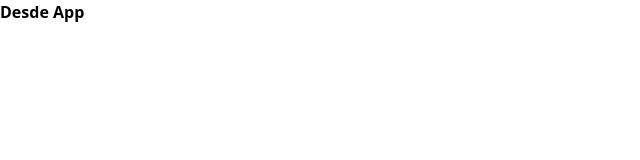
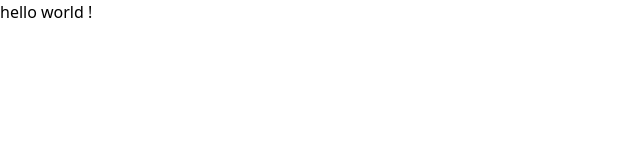
Before and after one commit to Franklin-Gomez/admi-ProductPrueba, a React (Vite) app: page / in a window 1280 px wide. Shown: the top 160 px of the page, without its empty margins (0-640 px from the left). Built offline with nearby package versions, Linux system fonts and the light colour scheme.

Commit message:
working at routing

```diff
--- a/package.json
+++ b/package.json
@@ -11,7 +11,8 @@
   },
   "dependencies": {
     "react": "^18.3.1",
-    "react-dom": "^18.3.1"
+    "react-dom": "^18.3.1",
+    "react-router-dom": "^6.26.1"
   },
   "devDependencies": {
     "@eslint/js": "^9.9.0",
--- a/src/main.tsx
+++ b/src/main.tsx
@@ -1,10 +1,12 @@
 import { StrictMode } from 'react'
 import { createRoot } from 'react-dom/client'
-import App from './App.tsx'
 import './index.css'
+
+import { router } from './router.tsx'
+import { RouterProvider } from 'react-router-dom'
 
 createRoot(document.getElementById('root')!).render(
   <StrictMode>
-    <App />
+    <RouterProvider router= { router }/>
   </StrictMode>,
 )
--- /dev/null
+++ b/src/router.tsx
@@ -0,0 +1,10 @@
+import { Route , BrowserRouterProps  , Link, createBrowserRouter  } from "react-router-dom";
+
+
+export const router = createBrowserRouter([
+    {
+        path: "/",
+        element: <div> hello world !</div>
+
+    }
+])
```
Also changed, not shown: 1 other file (tests, documents, lock files or other folders).
